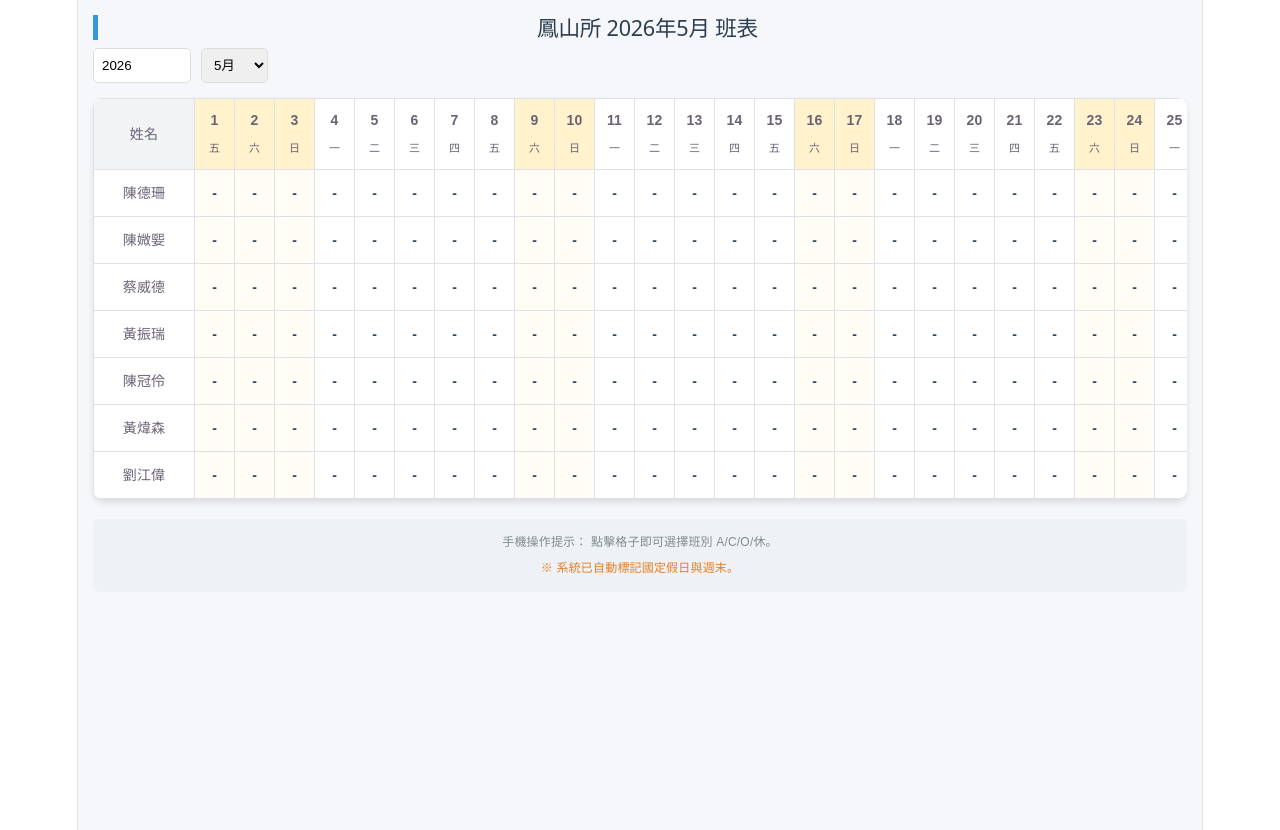
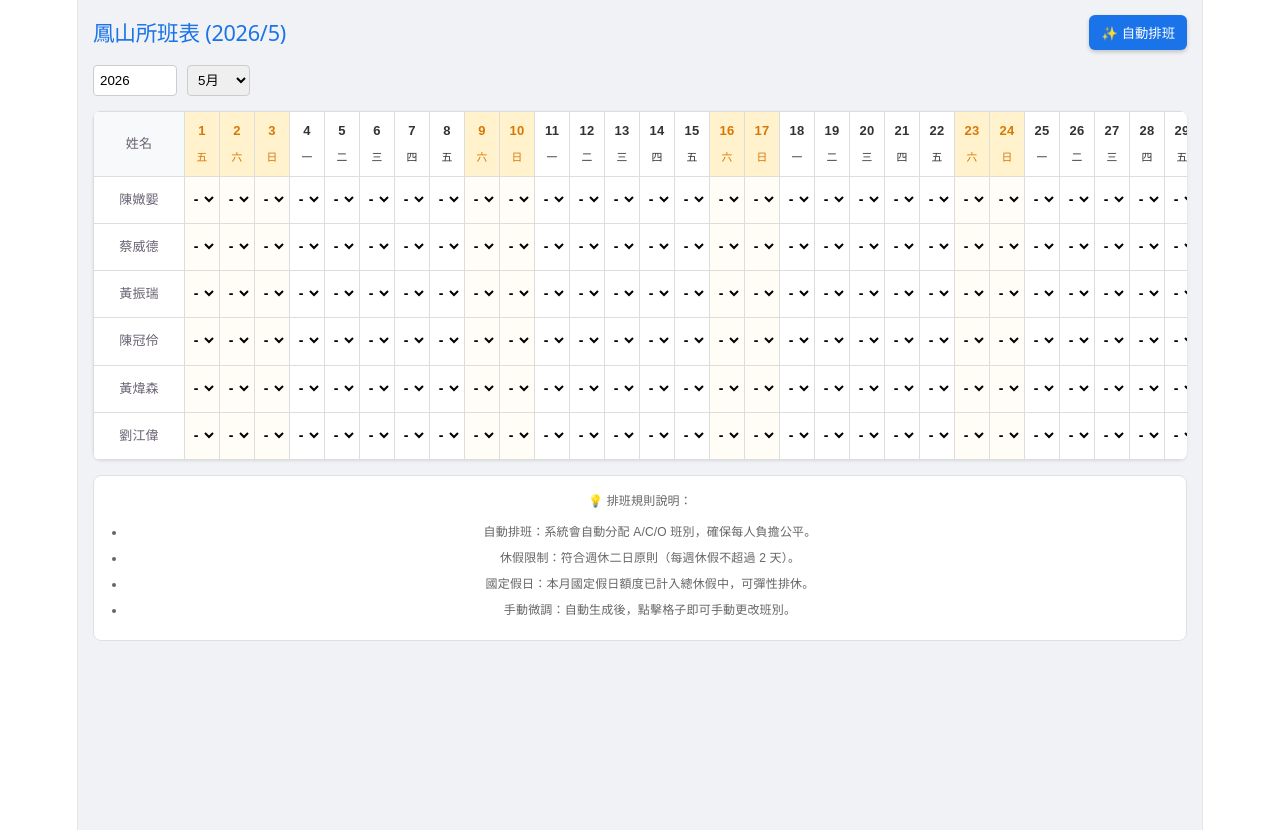
Before and after one commit to subarudms/fengshan-app, a React (Vite) app: page / in a window 1280 px wide. Built offline with nearby package versions, Linux system fonts and the light colour scheme.

Commit message:
Update App.jsx

```diff
--- a/src/App.jsx
+++ b/src/App.jsx
@@ -4,37 +4,69 @@ const App = () => {
   const [year, setYear] = useState(2026);
   const [month, setMonth] = useState(5);
   const [days, setDays] = useState([]);
+  const [rosterData, setRosterData] = useState({});
 
-  // --- 後台管理區：在此修改員工名單 ---
-  const employees = ["陳德珊", "陳媺媐", "蔡威德", "黃振瑞","陳冠伶","黃煒森","劉江偉"];
+  // --- 後台管理區：人員清單 ---
+  const employees = ["陳媺媐", "蔡威德", "黃振瑞", "陳冠伶", "黃煒森", "劉江偉"];
+  const shifts = ["A", "C", "O"]; // 可排班別：早、晚、全
+  const holidays = ["2026-05-01"]; // 國定假日設定
 
-  // --- 下拉選單設定：在此修改班別選項 ---
-  const shiftOptions = [
-    { label: "-", value: "" },
-    { label: "早1", value: "A" },
-    { label: "早2", value: "A2" },
-    { label: "早3", value: "A3" },
-    { label: "晚1", value: "C1" },
-    { label: "晚2", value: "C2"},
-    { label: "晚3", value: "C3"},
-    { label: "休", value: "休"},
-    { label: "全", value: "O"},
-    { label: "備", value: "備"},
-  ];
+  // --- 自動公平排班演算法 ---
+  const autoGenerate = () => {
+    let newData = {};
+    const daysInMonth = days.length;
 
-  const holidays = ["2026-05-01"];
+    // 計算該月應有的總休假天數 (基準週休2日 + 國定假日)
+    const baseOffDays = Math.floor(daysInMonth / 7) * 2;
+    const totalAllowedOff = baseOffDays + holidays.length;
+
+    employees.forEach((emp, empIdx) => {
+      let empOffCount = 0;
+      let weeklyOff = 0;
+
+      for (let d = 1; d <= daysInMonth; d++) {
+        const date = new Date(year, month - 1, d);
+        const dayOfWeek = date.getDay(); // 0(日) 到 6(六)
+
+        // 每週一重置週休計數
+        if (dayOfWeek === 1) weeklyOff = 0;
+
+        // 休假判定邏輯：
+        // 1. 每週不超過2天
+        // 2. 總休假天數不超過扣打
+        // 3. 隨機因子 (增加編排自然度)
+        const isLastDays = (daysInMonth - d) < 3;
+        const needMoreOff = empOffCount < totalAllowedOff;
+
+        if (weeklyOff < 2 && (Math.random() > 0.7 || (isLastDays && needMoreOff)) && empOffCount < totalAllowedOff) {
+          newData[`${emp}-${d}`] = "休";
+          weeklyOff++;
+          empOffCount++;
+        } else {
+          // 公平輪替邏輯：
+          // 利用 (日期 + 員工索引) 的餘數來分配班別，確保 A/C/O 分布平均
+          const shiftType = shifts[(d + empIdx) % shifts.length];
+          newData[`${emp}-${d}`] = shiftType;
+        }
+      }
+    });
+
+    setRosterData(newData);
+    localStorage.setItem(`roster-${year}-${month}`, JSON.stringify(newData));
+  };
 
   useEffect(() => {
+    const savedData = localStorage.getItem(`roster-${year}-${month}`);
+    setRosterData(savedData ? JSON.parse(savedData) : {});
+
     const date = new Date(year, month - 1, 1);
     const result = [];
     while (date.getMonth() === month - 1) {
       const dateStr = `${year}-${String(month).padStart(2, '0')}-${String(date.getDate()).padStart(2, '0')}`;
-      const isWeekend = date.getDay() === 0 || date.getDay() === 6;
-      const isHoliday = holidays.includes(dateStr);
       result.push({
         day: date.getDate(),
         weekDay: ["日", "一", "二", "三", "四", "五", "六"][date.getDay()],
-        isOffDay: isWeekend || isHoliday,
+        isOffDay: (date.getDay() === 0 || date.getDay() === 6 || holidays.includes(dateStr)),
       });
       date.setDate(date.getDate() + 1);
     }
@@ -42,52 +74,54 @@ const App = () => {
   }, [year, month]);
 
   return (
-    <div style={{ padding: '15px', fontFamily: 'sans-serif', backgroundColor: '#f5f7fa', minHeight: '100vh' }}>
-      <h2 style={{ color: '#2c3e50', borderLeft: '5px solid #3498db', paddingLeft: '10px', fontSize: '1.2rem' }}>
-        鳳山所 {year}年{month}月 班表
-      </h2>
+    <div style={{ padding: '15px', fontFamily: 'sans-serif', backgroundColor: '#f0f2f5', minHeight: '100vh' }}>
+      <div style={{ display: 'flex', justifyContent: 'space-between', alignItems: 'center', marginBottom: '15px' }}>
+        <h2 style={{ fontSize: '1.2rem', color: '#1a73e8', margin: 0 }}>鳳山所班表 ({year}/{month})</h2>
+        <button
+          onClick={autoGenerate}
+          style={{ padding: '8px 12px', backgroundColor: '#1a73e8', color: 'white', border: 'none', borderRadius: '6px', fontWeight: 'bold', cursor: 'pointer', boxShadow: '0 2px 4px rgba(0,0,0,0.2)' }}
+        >
+          ✨ 自動排班
+        </button>
+      </div>
 
       <div style={{ marginBottom: '15px', display: 'flex', gap: '10px' }}>
-        <input type="number" value={year} onChange={e => setYear(parseInt(e.target.value))} style={{ width: '80px', padding: '8px', borderRadius: '5px', border: '1px solid #ddd' }} />
-        <select value={month} onChange={e => setMonth(parseInt(e.target.value))} style={{ padding: '8px', borderRadius: '5px', border: '1px solid #ddd' }}>
+        <input type="number" value={year} onChange={e => setYear(parseInt(e.target.value))} style={{ width: '70px', padding: '6px', borderRadius: '4px', border: '1px solid #ccc' }} />
+        <select value={month} onChange={e => setMonth(parseInt(e.target.value))} style={{ padding: '6px', borderRadius: '4px', border: '1px solid #ccc' }}>
           {[...Array(12).keys()].map(m => <option key={m+1} value={m+1}>{m+1}月</option>)}
         </select>
       </div>
 
-      <div style={{ overflowX: 'auto', backgroundColor: 'white', borderRadius: '10px', boxShadow: '0 4px 6px rgba(0,0,0,0.1)' }}>
-        <table style={{ width: '100%', borderCollapse: 'collapse', fontSize: '14px' }}>
+      <div style={{ overflowX: 'auto', backgroundColor: 'white', borderRadius: '8px', boxShadow: '0 1px 3px rgba(0,0,0,0.1)' }}>
+        <table style={{ width: '100%', borderCollapse: 'collapse', fontSize: '13px' }}>
           <thead>
-            <tr style={{ backgroundColor: '#f1f3f5' }}>
-              <th style={{ border: '1px solid #dee2e6', padding: '10px', position: 'sticky', left: 0, backgroundColor: '#f1f3f5', zIndex: 10, minWidth: '80px' }}>姓名</th>
+            <tr style={{ backgroundColor: '#f8f9fa' }}>
+              <th style={{ border: '1px solid #ddd', padding: '10px', position: 'sticky', left: 0, backgroundColor: '#f8f9fa', zIndex: 10, minWidth: '70px' }}>姓名</th>
               {days.map(d => (
-                <th key={d.day} style={{ border: '1px solid #dee2e6', padding: '8px', textAlign: 'center', backgroundColor: d.isOffDay ? '#fff2cc' : 'white' }}>
-                  {d.day}<br/><span style={{ fontSize: '11px' }}>{d.weekDay}</span>
+                <th key={d.day} style={{ border: '1px solid #ddd', padding: '6px', textAlign: 'center', backgroundColor: d.isOffDay ? '#fff2cc' : 'white', color: d.isOffDay ? '#d97706' : '#333' }}>
+                  {d.day}<br/><small>{d.weekDay}</small>
                 </th>
               ))}
             </tr>
           </thead>
           <tbody>
-            {employees.map((emp, index) => (
-              <tr key={index}>
-                <td style={{ border: '1px solid #dee2e6', padding: '10px', textAlign: 'center', fontWeight: 'bold', position: 'sticky', left: 0, backgroundColor: 'white', zIndex: 5 }}>
+            {employees.map((emp) => (
+              <tr key={emp}>
+                <td style={{ border: '1px solid #ddd', padding: '10px', fontWeight: 'bold', position: 'sticky', left: 0, backgroundColor: 'white', zIndex: 5, textAlign: 'center' }}>
                   {emp}
                 </td>
                 {days.map(d => (
-                  <td key={d.day} style={{ border: '1px solid #dee2e6', padding: '2px', textAlign: 'center', backgroundColor: d.isOffDay ? '#fffdf5' : 'white' }}>
-                    {/* 這裡改成下拉選單 */}
-                    <select style={{
-                      width: '35px',
-                      border: 'none',
-                      background: 'transparent',
-                      fontSize: '14px',
-                      appearance: 'none', // 隱藏原生箭頭讓介面更乾淨
-                      textAlign: 'center',
-                      fontWeight: 'bold',
-                      color: '#34495e'
-                    }}>
-                      {shiftOptions.map(opt => (
-                        <option key={opt.value} value={opt.value}>{opt.label}</option>
-                      ))}
+                  <td key={d.day} style={{ border: '1px solid #ddd', padding: '2px', textAlign: 'center', backgroundColor: d.isOffDay ? '#fffdf5' : 'white' }}>
+                    <select
+                      value={rosterData[`${emp}-${d.day}`] || "-"}
+                      onChange={(e) => {
+                        const newData = { ...rosterData, [`${emp}-${d.day}`]: e.target.value };
+                        setRosterData(newData);
+                        localStorage.setItem(`roster-${year}-${month}`, JSON.stringify(newData));
+                      }}
+                      style={{ border: 'none', background: 'transparent', fontWeight: 'bold', fontSize: '14px', width: '30px', textAlign: 'center', cursor: 'pointer' }}
+                    >
+                      {["-", "A", "C", "O", "休"].map(opt => <option key={opt} value={opt}>{opt}</option>)}
                     </select>
                   </td>
                 ))}
@@ -97,9 +131,14 @@ const App = () => {
         </table>
       </div>
 
-      <div style={{ marginTop: '20px', fontSize: '12px', color: '#7f8c8d', padding: '10px', backgroundColor: '#eef2f7', borderRadius: '5px' }}>
-        <strong>手機操作提示：</strong> 點擊格子即可選擇班別 A/C/O/休。 <br/>
-        <span style={{ color: '#e67e22' }}>※ 系統已自動標記國定假日與週末。</span>
+      <div style={{ marginTop: '15px', padding: '12px', backgroundColor: '#fff', borderRadius: '8px', fontSize: '12px', color: '#666', border: '1px solid #e0e0e0' }}>
+        <strong>💡 排班規則說明：</strong>
+        <ul style={{ margin: '5px 0', paddingLeft: '20px' }}>
+          <li><strong>自動排班：</strong>系統會自動分配 A/C/O 班別，確保每人負擔公平。</li>
+          <li><strong>休假限制：</strong>符合週休二日原則（每週休假不超過 2 天）。</li>
+          <li><strong>國定假日：</strong>本月國定假日額度已計入總休假中，可彈性排休。</li>
+          <li><strong>手動微調：</strong>自動生成後，點擊格子即可手動更改班別。</li>
+        </ul>
       </div>
     </div>
   );
```
